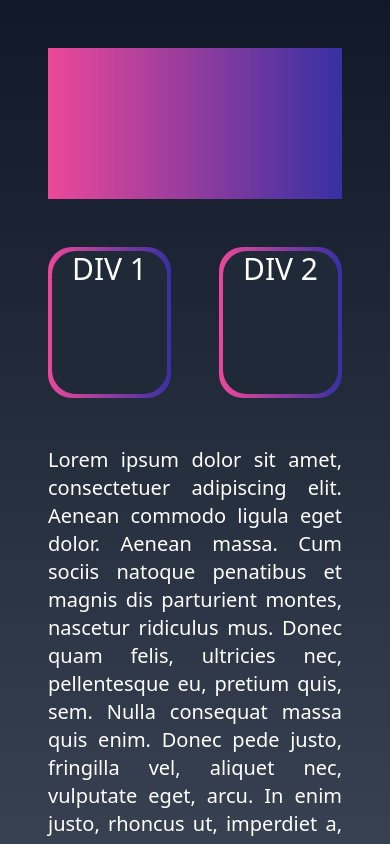
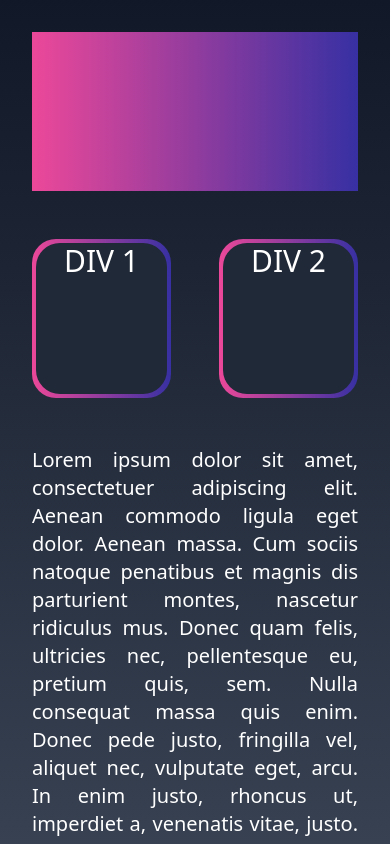
Before and after one commit to Endrickmusic/framer-motion-text-scroll, a React (Vite) app: page / in a window 390 px wide. Built offline with nearby package versions, Linux system fonts and the light colour scheme.

Commit message:
add responsive padding

```diff
--- a/src/App.jsx
+++ b/src/App.jsx
@@ -8,10 +8,11 @@ function App() {
       <div className="snap snap-y snap-mandatory h-screen overflow-y-scroll">
         <div
           className="
-        grid grid-cols-2 grid-rows-4 gap-12 p-12 snap-start h-screen bg-gradient-to-t from-gray-700 to-gray-900
-        sm:grid-cols-3
-        md:grid-cols-4
-        lg:grid-cols-5"
+          grid grid-cols-2 grid-rows-4 gap-12 p-8 snap-start h-screen bg-gradient-to-t from-gray-700 to-gray-900
+          sm:grid-cols-3 sm:p-10
+          md:grid-cols-4 md:p-12
+          lg:grid-cols-5 lg:pt-24 lg:pb-24
+        "
         >
           <motion.div
             className="
@@ -62,7 +63,7 @@ function App() {
             className="text-white text-xl col-span-2 col-start-1 row-start-3 text-justify
             sm:text-xl
             md:text-3xl md:col-span-3 md:row-start-2
-            lg:text-4xl lg:col-span-2 lg:col-start-2 lg:row-start-2
+            lg:text-3xl lg:col-span-2 lg:col-start-2 lg:row-start-2
             "
             initial={{ y: 200 }}
             animate={{ y: 0 }}
```
